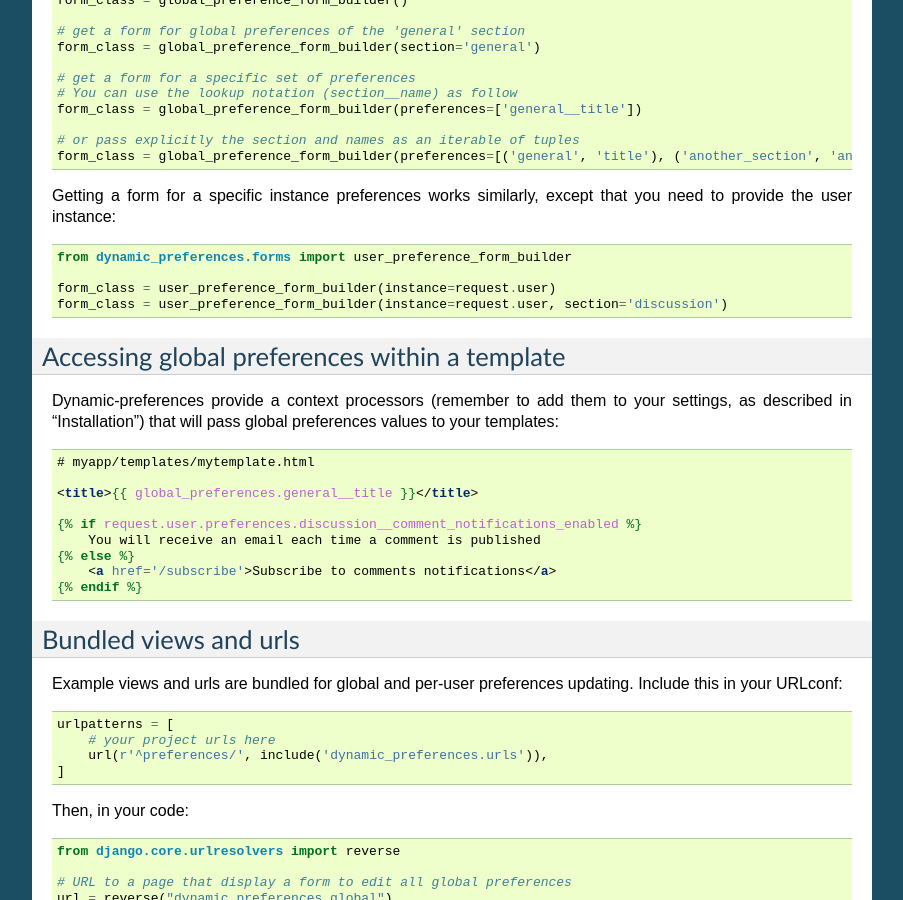
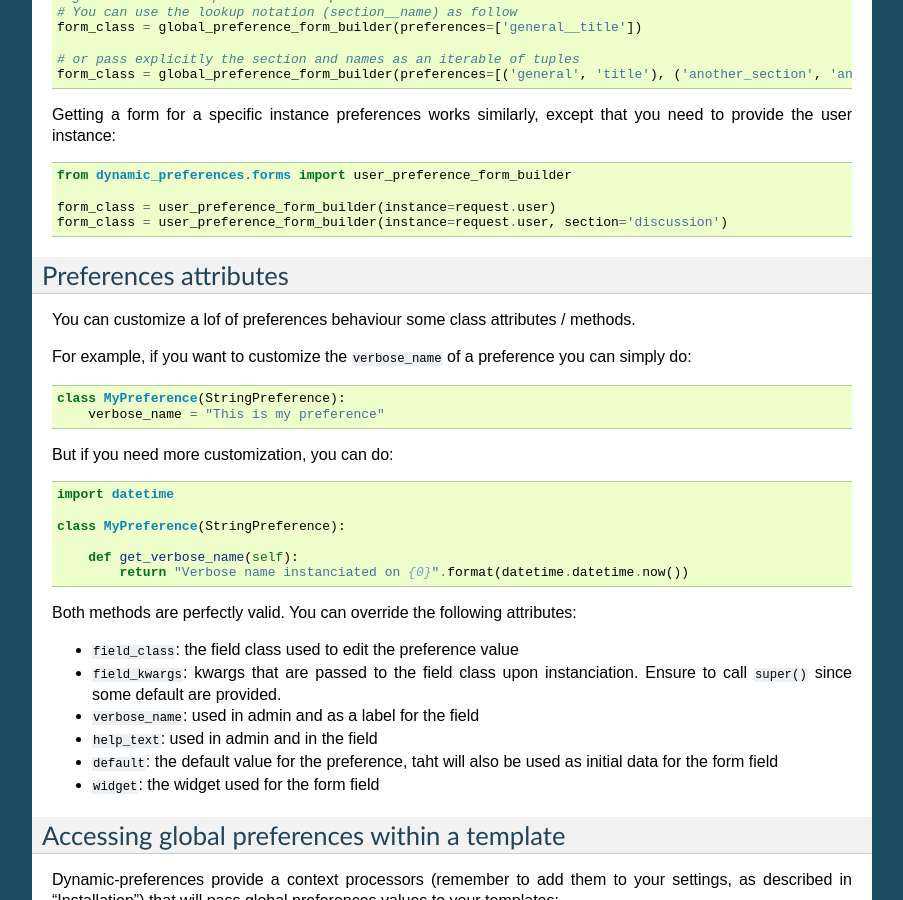
Before and after one commit to agateblue/django-dynamic-preferences, a Sphinx documentation site: the page built from docs/quickstart.rst, in a window 1280 px wide and 900 px high, scrolled down 3219 px. Shown: the whole window, without its empty margins (198-1101 px from the left). Built offline with Sphinx 7.4.7, drawn with Linux system fonts in a browser that asks for light colours; some of the changed text lies outside the part shown.

Commit message:
Added more info in the docs about preferences attributes

```diff
--- a/docs/quickstart.rst
+++ b/docs/quickstart.rst
@@ -142,7 +139,6 @@ When you set a preference value (e.g. via``global_preferences['maintenance_mode'
 
 Updating a preference value will always trigger two database queries.
 
-
 About serialization
 *******************
 
@@ -188,6 +184,37 @@ Getting a form for a specific instance preferences works similarly, except that
     form_class = user_preference_form_builder(instance=request.user)
     form_class = user_preference_form_builder(instance=request.user, section='discussion')
 
+Preferences attributes
+**********************
+
+You can customize a lof of preferences behaviour some class attributes / methods.
+
+For example, if you want to customize the ``verbose_name`` of a preference you can simply do:
+
+.. code-block:: python
+
+    class MyPreference(StringPreference):
+        verbose_name = "This is my preference"
+
+But if you need more customization, you can do:
+
+.. code-block:: python
+
+    import datetime
+
+    class MyPreference(StringPreference):
+
+        def get_verbose_name(self):
+            return "Verbose name instanciated on {0}".format(datetime.datetime.now())
+
+Both methods are perfectly valid. You can override the following attributes:
+
+* ``field_class``: the field class used to edit the preference value
+* ``field_kwargs``: kwargs that are passed to the field class upon instanciation. Ensure to call ``super()`` since some default are provided.
+* ``verbose_name``: used in admin and as a label for the field
+* ``help_text``: used in admin and in the field
+* ``default``: the default value for the preference, taht will also be used as initial data for the form field
+* ``widget``: the widget used for the form field
 
 Accessing global preferences within a template
 **********************************************
```
Also changed, not shown: other parts of docs/quickstart.rst (+0 -3 lines).
